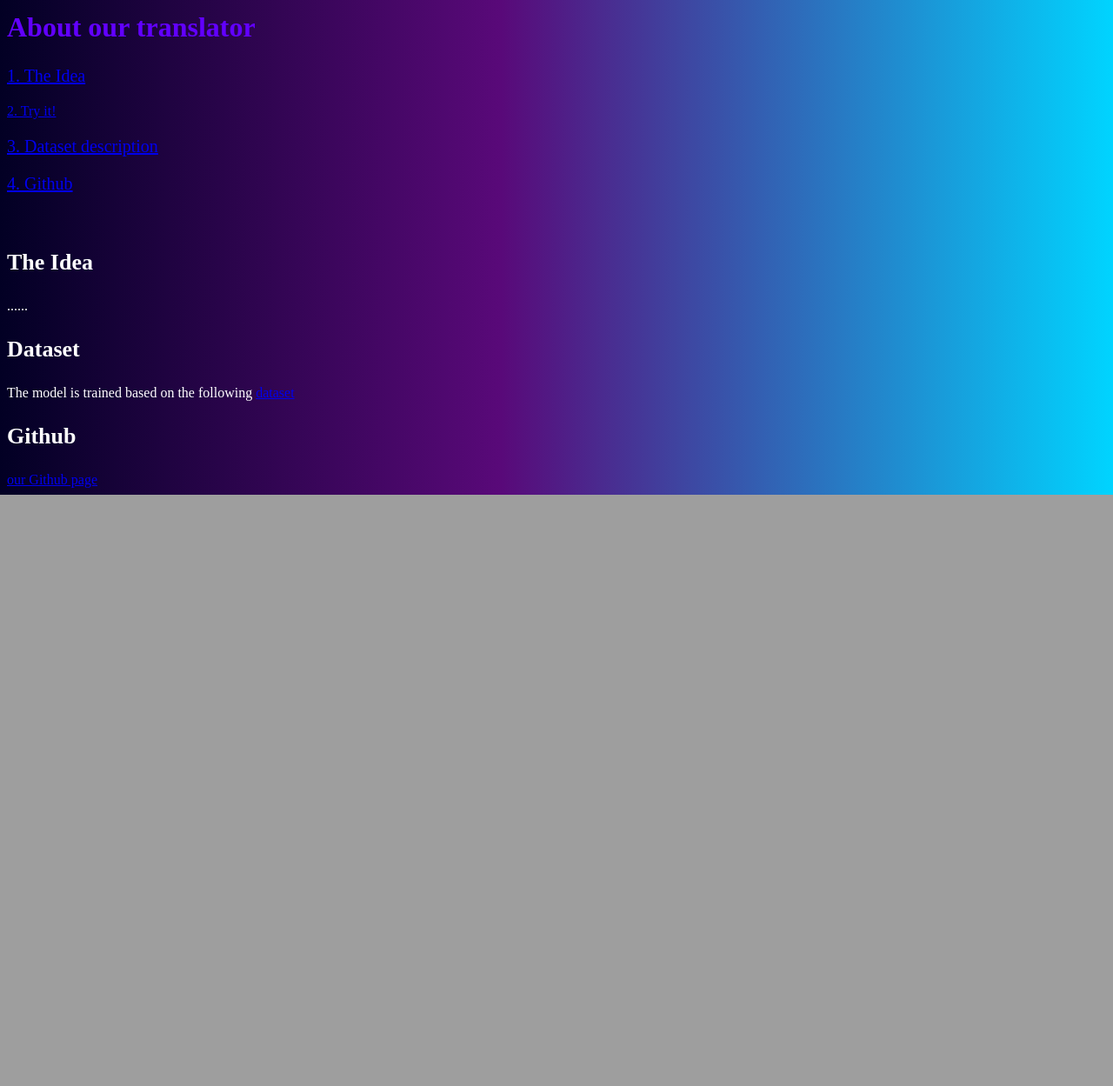
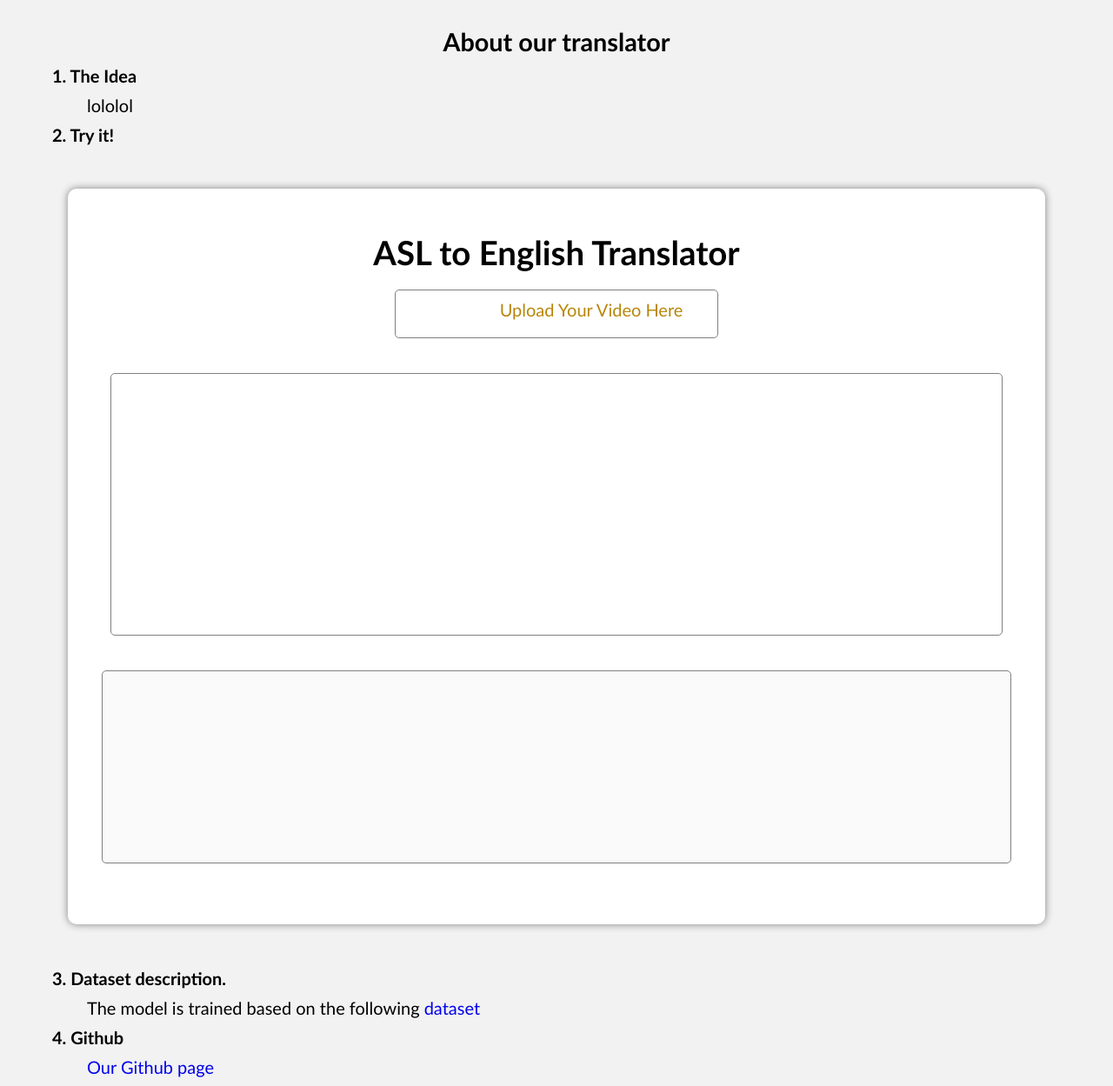
Before and after one commit to TheYibster/ASLtranslator, a Django app: template templates/translator/home.html in a window 1280 px wide. Shown: the part 882-2131 px from the top of the page at 87% size. Before the commit the page ends 1451 px from the top, so only its background shows below. Run offline with Django 4.2, Linux system fonts and the light colour scheme; the template is opened without the code that fills it, so the values that code supplies are empty.

Commit message:
integrated the new html/css scripts to django

```diff
--- /dev/null
+++ b/static/css/page.css
@@ -0,0 +1,53 @@
+* {
+    margin: auto;
+    padding: auto;
+}
+.page {
+    font-size: larger;
+    text-align: center;
+    font-family: "Gill Sans", "Gill Sans MT", Calibri, "Trebuchet MS", sans-serif;
+}
+.Title {
+    font-size: 27px;
+    margin-top: 20px;
+    margin-bottom: 30px;
+}
+
+.Introduction {
+    margin-bottom: 30px;
+}
+
+.Introduction p {
+    padding-left: 60px;
+    padding-right: 60px;
+    text-align: left;
+    margin-bottom: 20px;
+}
+
+.Introduction p a {
+    text-decoration: none;
+}
+
+.Introduction img {
+    text-align: center;
+}
+
+.main h2 {
+    margin-bottom: 10px;
+}
+.main h4 {
+    text-align: left;
+    padding-left: 60px;
+    font-size: 20px;
+    margin-bottom: 10px;
+}
+
+.main p {
+    text-align: left;
+    padding-left: 100px;
+    font-size: 20px;
+    margin-bottom: 10px;
+}
+.main p a {
+    text-decoration: none;
+}
--- /dev/null
+++ b/static/css/translator.css
@@ -0,0 +1,57 @@
+body {
+    background-color: #f2f2f2;
+    font-family: Arial, sans-serif;
+}
+.container {
+    display: flex;
+    flex-direction: column;
+    align-items: center;
+    width: 80%;
+    margin: 50px auto;
+    background-color: white;
+    border-radius: 10px;
+    box-shadow: 0px 0px 10px gray;
+    padding: 50px;
+}
+.video-input {
+    width: 100%;
+    height: 300px;
+    margin: 20px 0;
+    border: 1px solid gray;
+    border-radius: 5px;
+}
+.output-text {
+    width: 100%;
+    height: 200px;
+    font-size: 18px;
+    padding: 10px;
+    margin: 20px 0;
+    border: 1px solid gray;
+    border-radius: 5px;
+    resize: none;
+}
+.file-input {
+    margin: 20px 0;
+    padding: 10px;
+    border: 1px solid gray;
+    border-radius: 5px;
+    background-color: white;
+    cursor: pointer;
+    display: flex;
+    align-items: center;
+    justify-content: center;
+}
+
+.file-input:hover {
+    background-color: lightgray;
+}
+.file-input i {
+    font-size: 48px;
+    color: gray;
+    margin-right: 10px;
+}
+.file-input p {
+    font-size: 18px;
+    color: darkgoldenrod;
+    padding-right: 30px;
+}
--- a/templates/translator/home.html
+++ b/templates/translator/home.html
@@ -1,50 +1,68 @@
 <!DOCTYPE html>
+
 {% load static %}
 
 <html lang="en">
-
     <head>
-        <meta charset="UTF-8">
-        <meta http-equiv="X-UA-Compatible" content="IE=edge">
-        <meta name="viewport" content="width=device-width, initial-scale=1.0">
+        <meta charset="UTF-8" />
+        <meta http-equiv="X-UA-Compatible" content="IE=edge" />
+        <meta name="viewport" content="width=device-width, initial-scale=1.0" />
         <title>ASLtranslator</title>
-        <link rel="stylesheet" href="{% static 'css/base.css' %}">
+        <link rel="stylesheet" href="{% static 'css/translator.css' %}" />
+        <link rel="stylesheet" href="{% static 'css/page.css' %}" />
+        <!-- <link rel="stylesheet" href="../../static/css/base.css" /> -->
     </head>
 
     <body>
-        <div class="heading1">
-            <h1 style="font-size:48px;">ASLtranslator(maybe change it to a name or sth?)</h1>
-            <p style="font-size:20px;"> <a href="//en.wikipedia.org/wiki/American_Sign_Language" target="_blank">American Sign Language (ASL)</a>
-                is a natural language expressed by both manual and nonmanual features, which serves as
-                the predominant sign language of deaf community in U.S. and Canada. ASL has a set of
-                <a href="https://en.wikipedia.org/wiki/American_manual_alphabet" target="_blank">American manual alphabet</a>
-                , containing 26 signs, which can be used to spell out words from the English language. <br />
-                <img src="images/American_manual_alphabet.jpeg" title="American_manual_alphabet" width="900">
-            </p>
+        <div class="page">
+            <div class="Title">
+                <h1>ASLtranslator</h1>
+            </div>
 
-            <h2 style="color:rgb(98, 0, 255); font-size:32px;">About our translator</h2>
-            <p style="font-size:20px;"><a href="#Idea">1. The Idea</a></p>
-            <p style="font-size:20px;"></p><a href="{% url 'livecam' %}">2. Try it!</a></p>
-            <p style="font-size:20px;"><a href="#dataset">3. Dataset description</a></p>
-            <p style="font-size:20px;"><a href="#github">4. Github</a></p>
-            <!-- maybe several more tags -->
-            <br/>
-            <h3 id="idea" style="font-size:26px;">The Idea</h3>
-                ......
-            <h3 id="dataset" style="font-size:26px;">Dataset</h3>
-            The model is trained based on the following
-            <a href="https://www.kaggle.com/datasets/grassknoted/asl-alphabet" target="_blank">dataset</a>
-            <h3 id="github" style="font-size:26px;">Github</h3>
-                <a href="https://github.com/TheYibster/ASLtranslator" target="_blank">our Github page</a>
+            <div class="Introduction">
+                <p>
+                    <a href="//en.wikipedia.org/wiki/American_Sign_Language" target="_blank">American Sign Language (ASL)</a>
+                    is a natural language expressed by both manual and nonmanual features, which serves as the predominant sign language of deaf community in U.S. and Canada. ASL has a set of
+                    <a href="https://en.wikipedia.org/wiki/American_manual_alphabet" target="_blank">American manual alphabet</a>
+                    , containing 26 signs, which can be used to spell out words from the English language. <br />
+                </p>
+                <img src="images/American_manual_alphabet.jpeg" title="American_manual_alphabet" width="900" />
+            </div>
 
+            <div class="main">
+                <h2>About our translator</h2>
 
-            <!-- short introduction to asl language -->
-            <!-- brief introduction to what does the translator does -->
-            <!-- dataset description -->
-            <!-- the github page -->
+                <h4>1. The Idea</h4>
+                <p>lololol</p>
 
+                <h4>2. Try it!</h4>
+                <div class="container">
+                    <h1>ASL to English Translator</h1>
+                    <div class="file-input" id="file-input">
+                        <i class="fas fa-video"></i>
+                        <p>Upload Your Video Here</p>
+                    </div>
+                    <video class="video-input" id="input-video" autoplay></video>
+                    <textarea class="output-text" id="output-text" disabled></textarea>
+                </div>
+                <script>
+                    const fileInput = document.getElementById("file-input");
+                    const inputVideo = document.getElementById("input-video");
+                    const outputText = document.getElementById("output-text");
 
+                    fileInput.addEventListener("click", function () {
+                        setInterval(function () {
+                            outputText.value = "Translated: Hello";
+                        }, 1000);
+                    });
+                </script>
 
+                <h4>3. Dataset description.</h4>
+                <p>The model is trained based on the following <a href="https://www.kaggle.com/datasets/grassknoted/asl-alphabet" target="_blank">dataset</a></p>
+
+                <h4>4. Github</h4>
+                <p><a href="https://github.com/TheYibster/ASLtranslator" target="_blank">Our Github page</a></p>
+            </div>
         </div>
     </body>
 </html>
```
Also changed, not shown: static/js/home.js (added), 1 other file.
